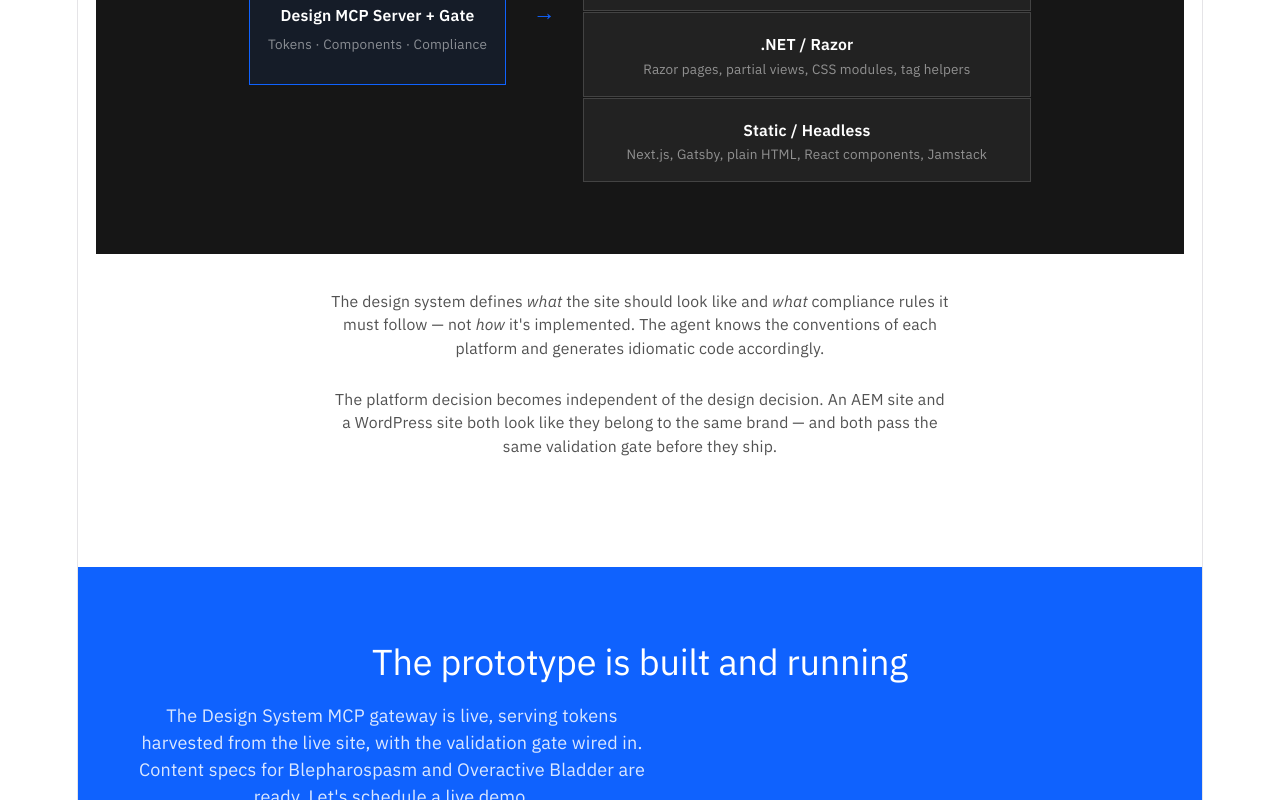
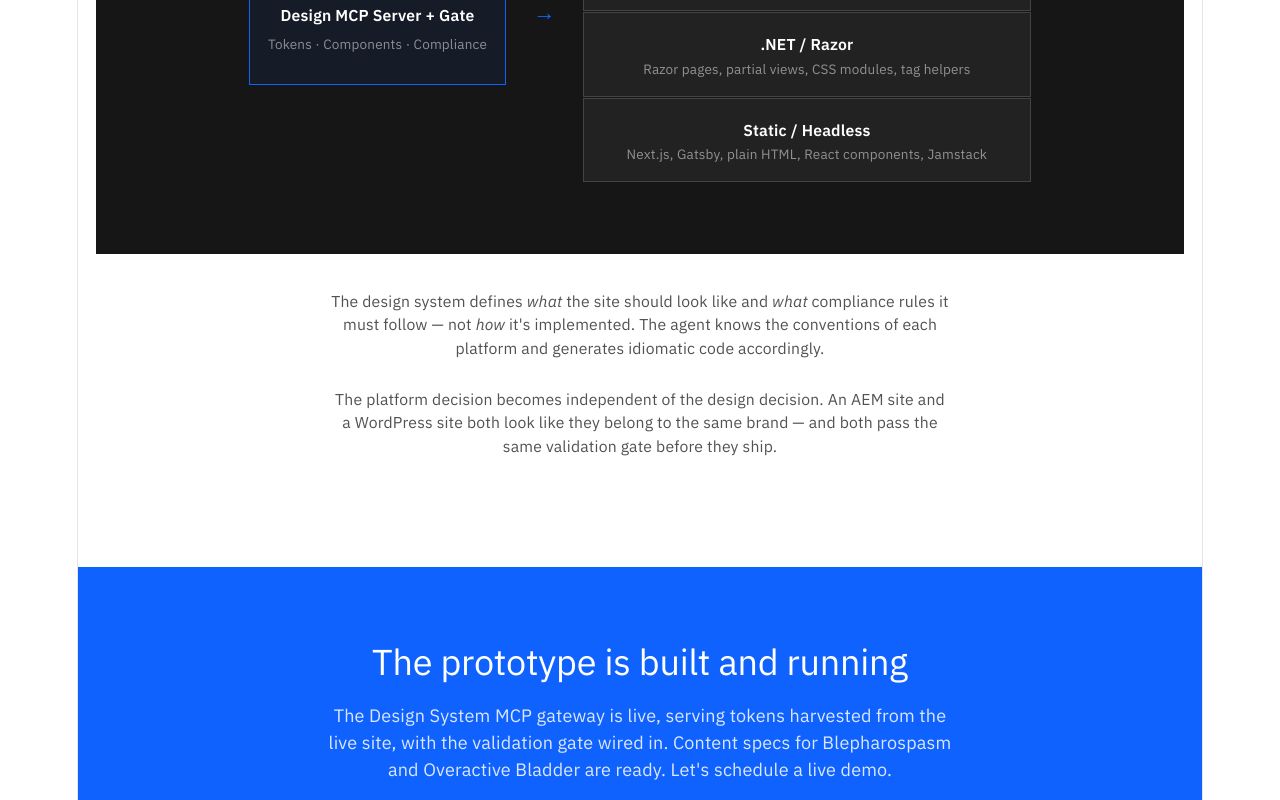
Before and after one commit to pradeepananth-cyber/agentic-web-build, a React (Vite) app: page / in a window 1280 px wide. Shown: the part 11200-12000 px from the top of the page. Built offline with nearby package versions, Linux system fonts and the light colour scheme.

Commit message:
CTA Alignment

```diff
--- a/src/agent-driven-web-delivery-pitch.jsx
+++ b/src/agent-driven-web-delivery-pitch.jsx
@@ -1577,8 +1577,9 @@ function CTA() {
             fontSize: "1rem",
             lineHeight: 1.5,
             color: "rgba(255,255,255,0.85)",
-            maxWidth: 520,
-            margin: 0,
+            margin: `0 auto ${C.s05}`,
+            maxWidth: 640,
+            textAlign: "center",
           }}
         >
           The Design System MCP gateway is live, serving tokens harvested from
```
